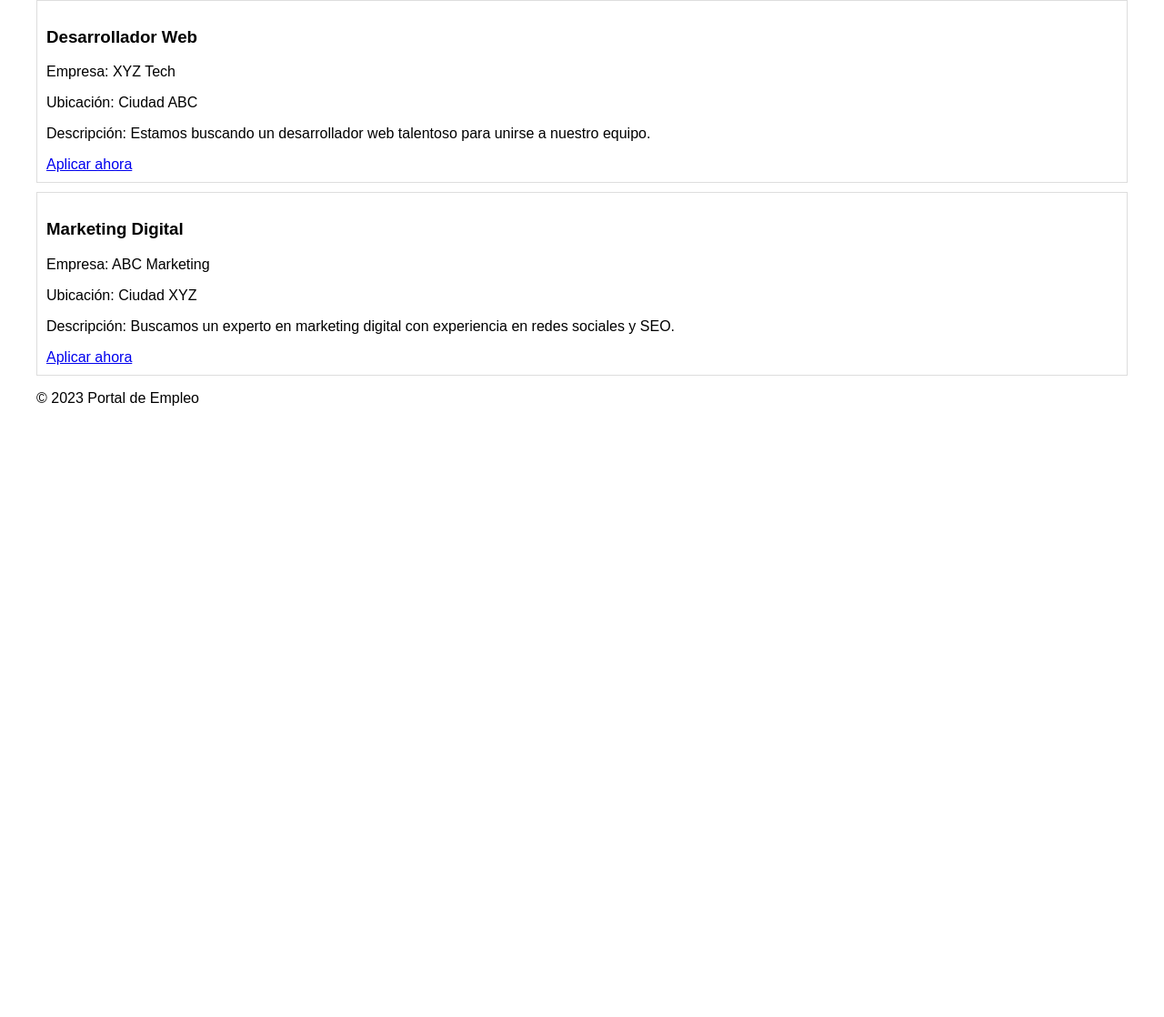
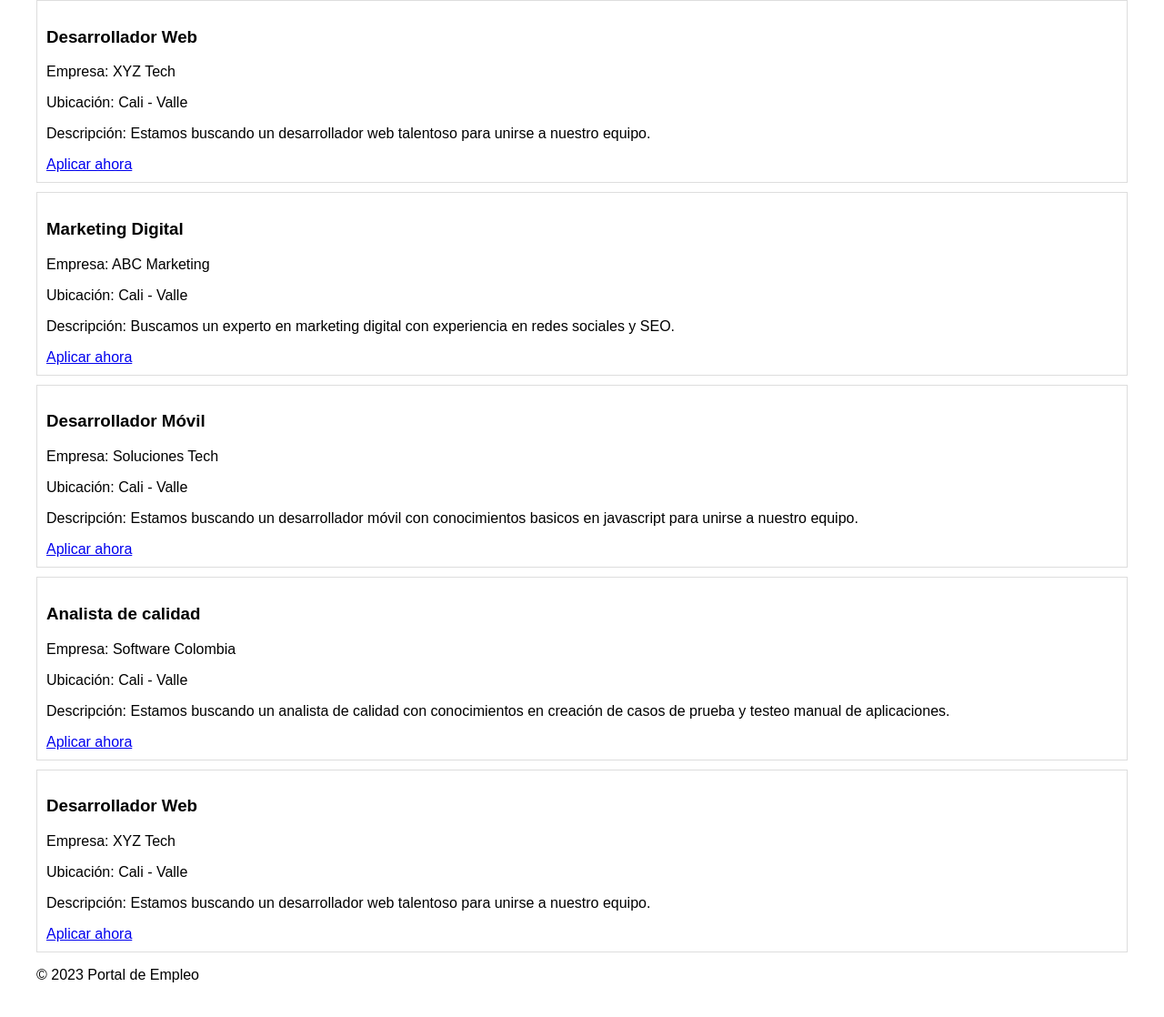
Before and after one commit to dannachi/infoEmpleos, a plain HTML site: page index.html in a window 1280 px wide. Shown: the part 254-1372 px from the top of the page at 91% size. Before the commit the page ends 800 px from the top, so only its background shows below. Drawn offline with Linux system fonts and the light colour scheme.

Commit message:
Update index.html
Nuevas ofertas

```diff
--- a/index.html
+++ b/index.html
@@ -3,7 +3,7 @@
 <head>
     <meta charset="UTF-8">
     <meta name="viewport" content="width=device-width, initial-scale=1.0">
-    <title>Portal de Empleo</title>
+    <title>InfoEmpleo</title>
     <style>
         body {
             font-family: Arial, sans-serif;
@@ -42,7 +42,7 @@
         <div class="job-listing">
             <h3>Desarrollador Web</h3>
             <p>Empresa: XYZ Tech</p>
-            <p>Ubicación: Ciudad ABC</p>
+            <p>Ubicación: Cali - Valle</p>
             <p>Descripción: Estamos buscando un desarrollador web talentoso para unirse a nuestro equipo.</p>
             <a href="#">Aplicar ahora</a>
         </div>
@@ -50,8 +50,32 @@
         <div class="job-listing">
             <h3>Marketing Digital</h3>
             <p>Empresa: ABC Marketing</p>
-            <p>Ubicación: Ciudad XYZ</p>
+            <p>Ubicación: Cali - Valle</p>
             <p>Descripción: Buscamos un experto en marketing digital con experiencia en redes sociales y SEO.</p>
+            <a href="#">Aplicar ahora</a>
+        </div>
+
+        <div class="job-listing">
+            <h3>Desarrollador Móvil</h3>
+            <p>Empresa: Soluciones Tech</p>
+            <p>Ubicación: Cali - Valle</p>
+            <p>Descripción: Estamos buscando un desarrollador móvil con conocimientos basicos en javascript para unirse a nuestro equipo.</p>
+            <a href="#">Aplicar ahora</a>
+        </div>
+
+        <div class="job-listing">
+            <h3>Analista de calidad</h3>
+            <p>Empresa: Software Colombia</p>
+            <p>Ubicación: Cali - Valle</p>
+            <p>Descripción: Estamos buscando un analista de calidad con conocimientos en creación de casos de prueba y testeo manual de aplicaciones.</p>
+            <a href="#">Aplicar ahora</a>
+        </div>
+
+        <div class="job-listing">
+            <h3>Desarrollador Web</h3>
+            <p>Empresa: XYZ Tech</p>
+            <p>Ubicación: Cali - Valle</p>
+            <p>Descripción: Estamos buscando un desarrollador web talentoso para unirse a nuestro equipo.</p>
             <a href="#">Aplicar ahora</a>
         </div>
 
```
